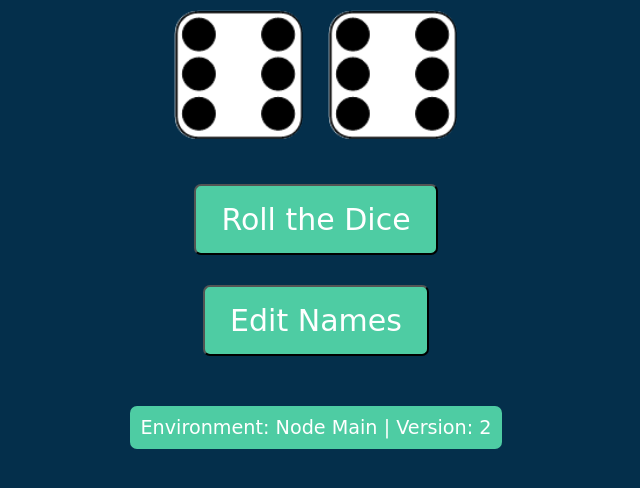
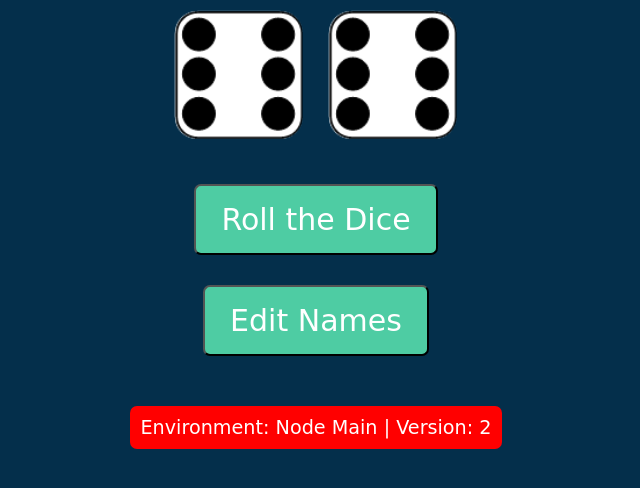
Before and after one commit to julianp829/dice-nodejs, a website: page static/index.html in a window 1280 px wide. Shown: the part 246-734 px from the top of the page, without its empty margins (324-964 px from the left). Drawn offline with Linux system fonts and the light colour scheme.

Commit message:
update index.html

```diff
--- a/static/index.html
+++ b/static/index.html
@@ -62,13 +62,13 @@
             text-decoration: none;
         }
 
-        /* New styles for version and environment */
+        /* Updated styles for version and environment */
         .info-bar {
             margin-top: 20px;
             font-family: "Indie Flower", cursive;
             font-size: 1.2rem;
             color: #ffffff;
-            background-color: #4ecca3;
+            background-color: red; /* Background changed to red */
             padding: 10px;
             border-radius: 7px;
             display: inline-block;
```
